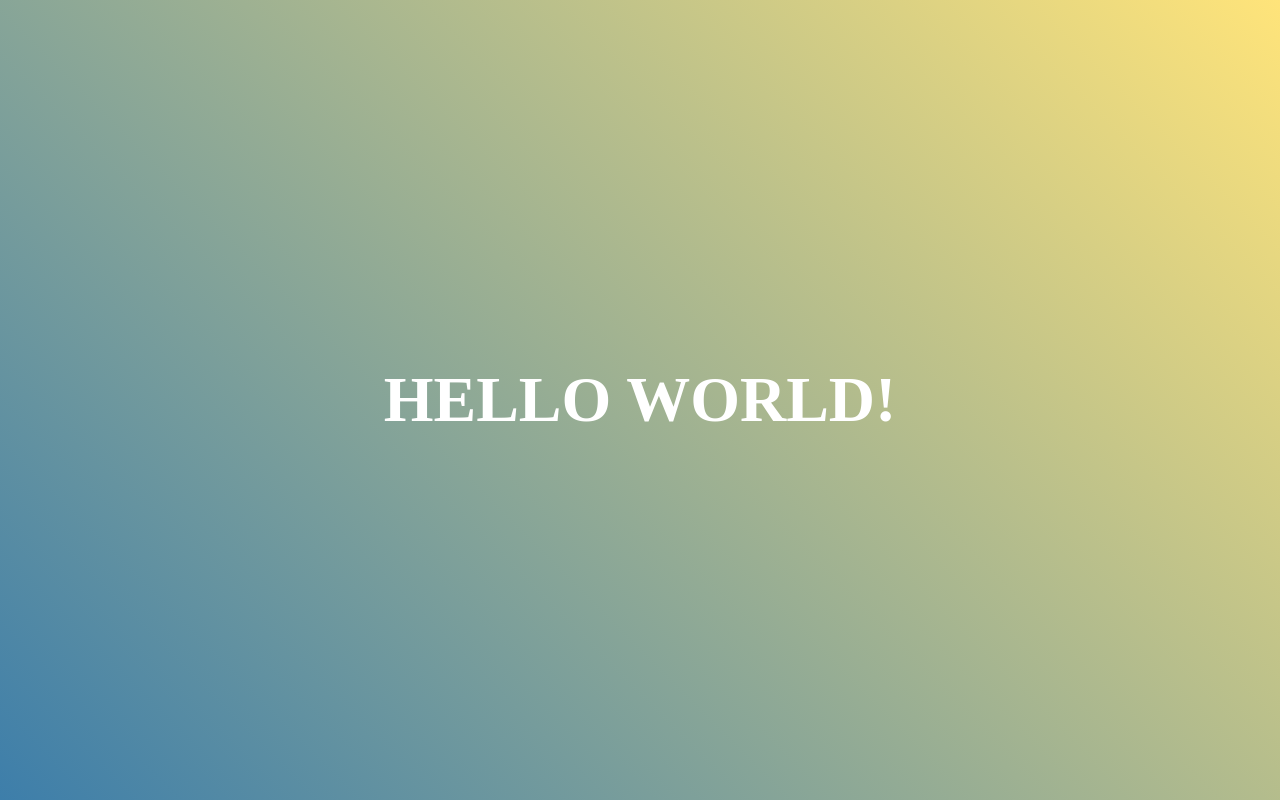
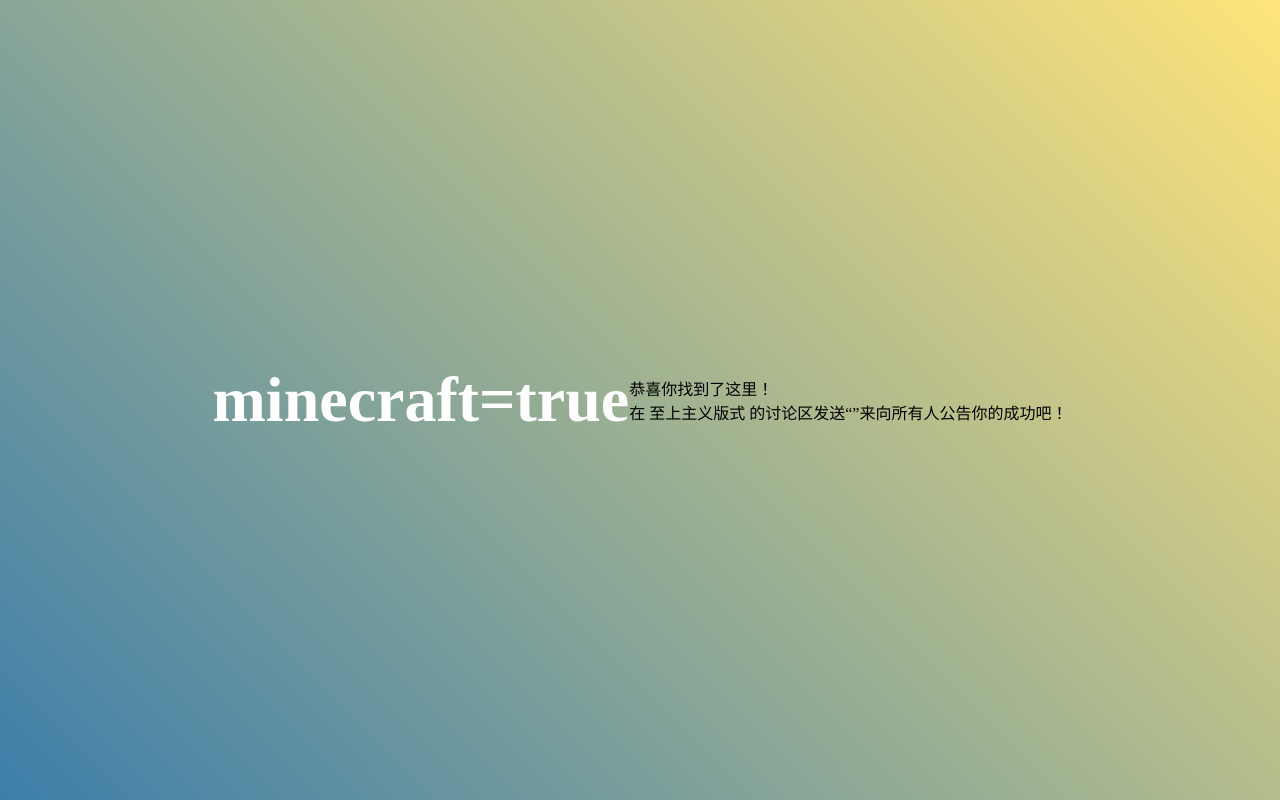
Before and after one commit to LemonCat233/MyHtml, a plain HTML site: page index.html in a window 1280 px wide. Drawn offline with Linux system fonts and the light colour scheme.

Commit message:
Update index.html

```diff
--- a/index.html
+++ b/index.html
@@ -41,7 +41,11 @@
 
 <body>
     <div class="world-helloer">
-        <h1>HELLO WORLD!</h1>
+        <h1>minecraft=true</h1>
+        <p>
+            恭喜你找到了这里！<br>
+            在 至上主义版式 的讨论区发送“”来向所有人公告你的成功吧！
+        </p>
     </div>
 </body>
 </html>
```
